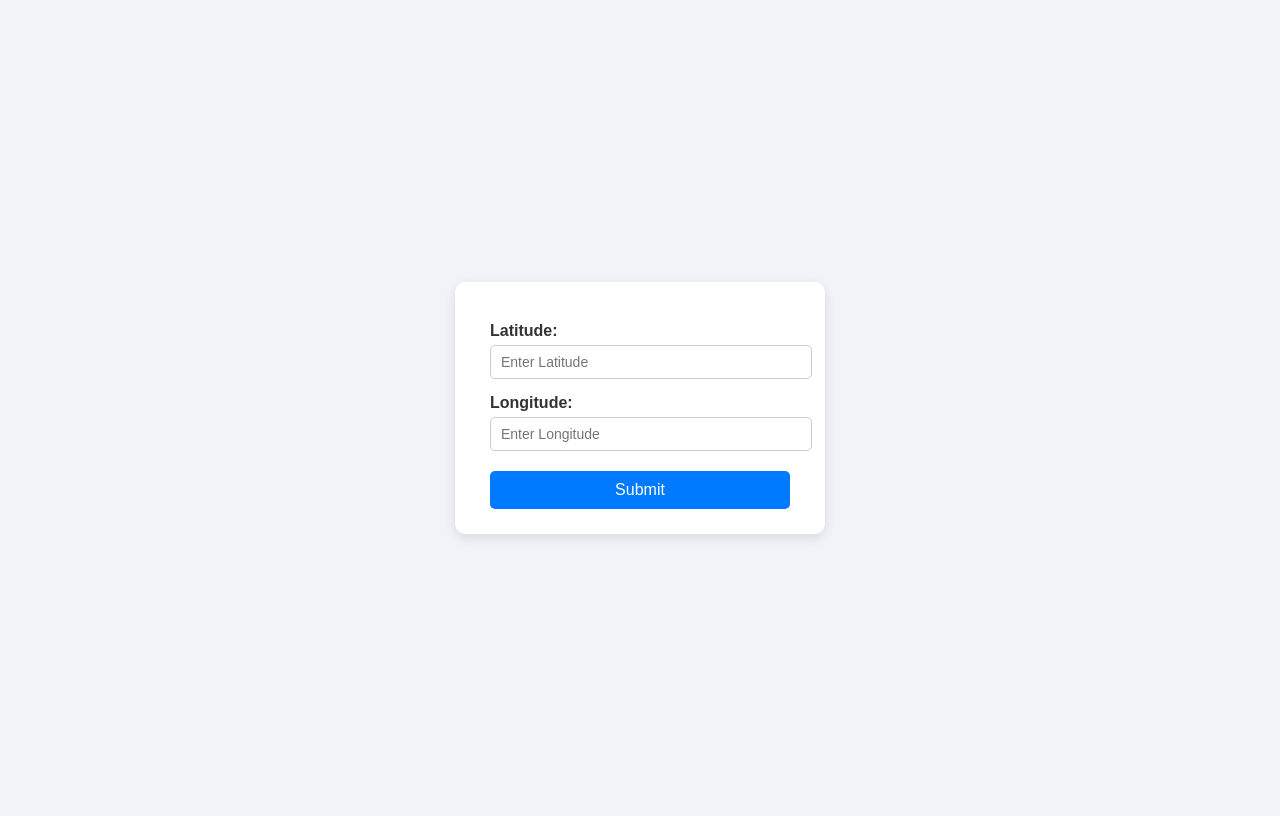
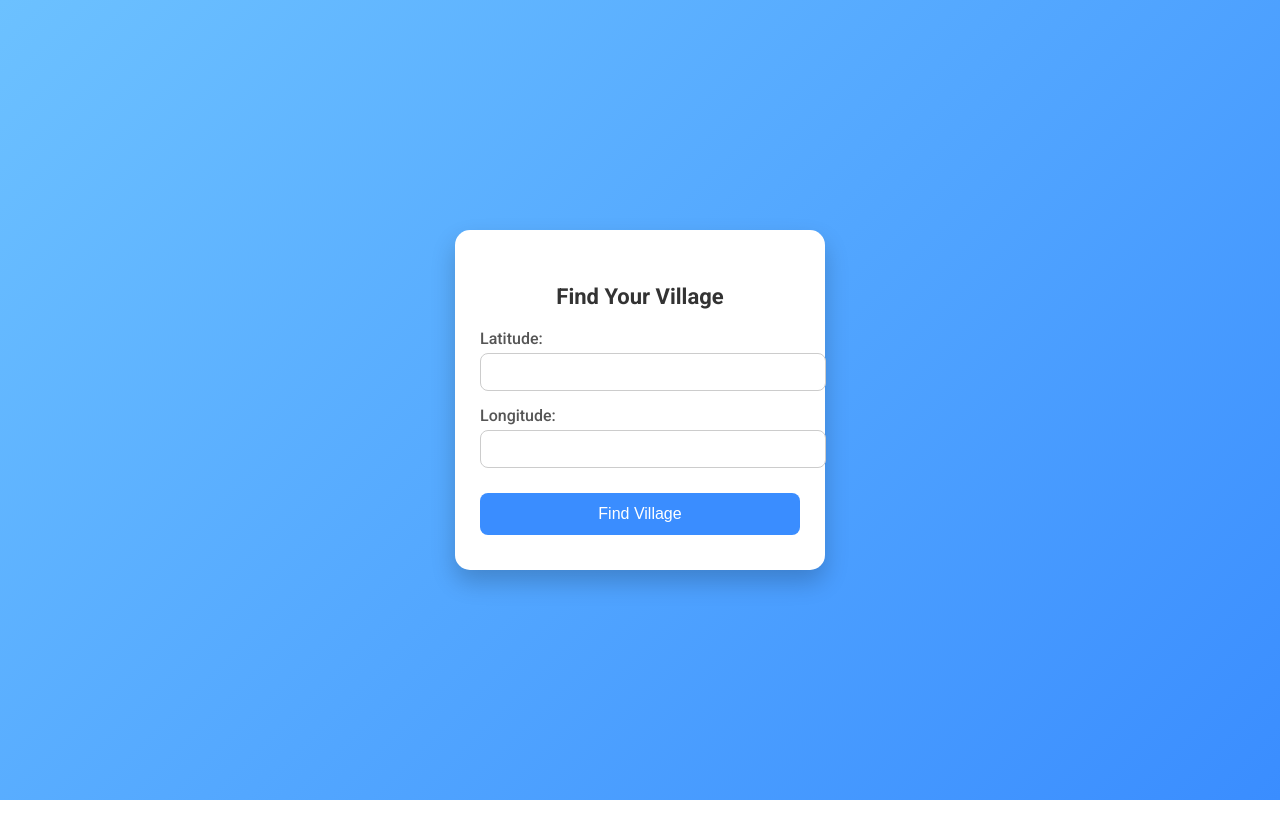
Before and after one commit to vksinglakkr/Village_Name_Finder, a plain HTML site: page index.html in a window 1280 px wide. Drawn offline with Linux system fonts and the light colour scheme.

Commit message:
Update index.html

```diff
--- a/index.html
+++ b/index.html
@@ -3,63 +3,89 @@
 <head>
   <meta charset="UTF-8">
   <meta name="viewport" content="width=device-width, initial-scale=1.0">
-  <title>Latitude & Longitude Input</title>
+  <title>Village Finder</title>
+  <link href="https://fonts.googleapis.com/css2?family=Roboto:wght@400;500;700&display=swap" rel="stylesheet">
   <style>
     body {
-      font-family: Arial, sans-serif;
-      background-color: #f0f4f8;
+      font-family: 'Roboto', sans-serif;
+      margin: 0;
+      padding: 0;
       display: flex;
       justify-content: center;
       align-items: center;
       height: 100vh;
+      background: linear-gradient(135deg, #6CC1FF, #3A8DFF);
     }
-    .form-container {
-      background-color: #ffffff;
-      padding: 25px 35px;
-      border-radius: 10px;
-      box-shadow: 0 4px 12px rgba(0,0,0,0.1);
-      width: 300px;
+    .form-box {
+      background: #fff;
+      padding: 35px 25px;
+      border-radius: 15px;
+      box-shadow: 0 12px 25px rgba(0,0,0,0.2);
+      width: 320px;
+      text-align: center;
+      transition: transform 0.3s, box-shadow 0.3s;
+    }
+    .form-box:hover {
+      transform: translateY(-5px);
+      box-shadow: 0 20px 40px rgba(0,0,0,0.25);
+    }
+    h2 {
+      margin-bottom: 20px;
+      font-size: 22px;
+      font-weight: 700;
+      color: #333;
     }
     label {
       display: block;
+      text-align: left;
       margin-top: 15px;
-      font-weight: bold;
-      color: #333;
+      font-weight: 500;
+      color: #555;
     }
     input[type="text"] {
       width: 100%;
-      padding: 8px 10px;
+      padding: 10px 12px;
       margin-top: 5px;
       border: 1px solid #ccc;
-      border-radius: 5px;
+      border-radius: 8px;
       font-size: 14px;
+      transition: border 0.3s, box-shadow 0.3s;
     }
-    button {
-      margin-top: 20px;
+    input[type="text"]:focus {
+      border-color: #3A8DFF;
+      box-shadow: 0 0 8px rgba(58,141,255,0.3);
+      outline: none;
+    }
+    input[type="submit"] {
+      margin-top: 25px;
       width: 100%;
-      padding: 10px 0;
-      background-color: #007BFF;
+      padding: 12px 0;
+      background: #3A8DFF;
       color: #fff;
       border: none;
-      border-radius: 5px;
+      border-radius: 8px;
       font-size: 16px;
+      font-weight: 500;
       cursor: pointer;
+      transition: background 0.3s, transform 0.2s;
     }
-    button:hover {
-      background-color: #0069d9;
+    input[type="submit"]:hover {
+      background: #2b6edc;
+      transform: scale(1.03);
     }
   </style>
 </head>
 <body>
-  <div class="form-container">
-    <form action="YOUR_WEBHOOK_URL" method="post">
-      <label for="latitude">Latitude:</label>
-      <input type="text" id="latitude" name="latitude" placeholder="Enter Latitude" required>
+  <div class="form-box">
+    <h2>Find Your Village</h2>
+    <form action="https://vinodnic.app.n8n.cloud/webhook/village-finder" method="post">
+      <label>Latitude:</label>
+      <input type="text" name="Latitude" required>
 
-      <label for="longitude">Longitude:</label>
-      <input type="text" id="longitude" name="longitude" placeholder="Enter Longitude" required>
+      <label>Longitude:</label>
+      <input type="text" name="Longitude" required>
 
-      <button type="submit">Submit</button>
+      <input type="submit" value="Find Village">
     </form>
   </div>
 </body>
```
